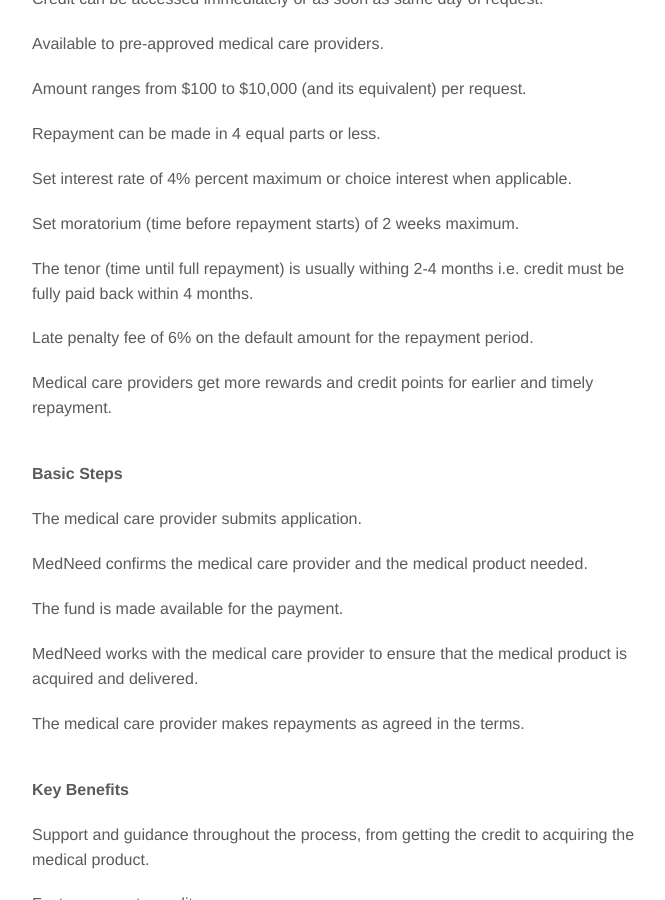
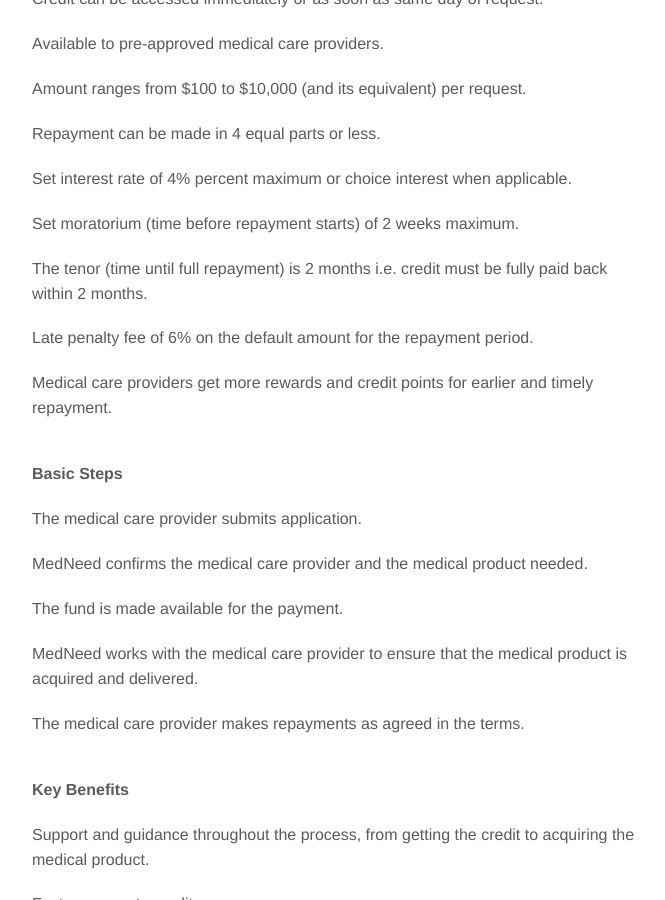
Before and after one commit to Iraneus/betamedneed, a Jekyll site: the page built from _services/credit.md, in a window 1280 px wide and 900 px high, scrolled down 1119 px. Shown: the whole window, without its empty margins (143-808 px from the left). Built offline with Jekyll 4.4.1, drawn with Linux system fonts in a browser that asks for light colours.

Commit message:
various improvement on loans and other pages

```diff
--- a/_services/credit.md
+++ b/_services/credit.md
@@ -22,7 +22,7 @@
       <p>Repayment can be made in 4 equal parts or less.</p>
       <p>Set interest rate of 4% percent maximum or choice interest when applicable.</p>
       <p>Set moratorium (time before repayment starts) of 2 weeks maximum.</p>
-      <p>The tenor (time until full repayment) is usually withing 2-4 months i.e. credit must be fully paid back within 4 months.</p>
+      <p>The tenor (time until full repayment) is 2 months i.e. credit must be fully paid back within 2 months.</p>
       <p>Late penalty fee of 6% on the default amount for the repayment period.</p>
       <p>Medical care providers get more rewards and credit points for earlier and timely repayment.</p>
 
```
Also changed, not shown: _services/medicines.md (+1 -1 lines).
